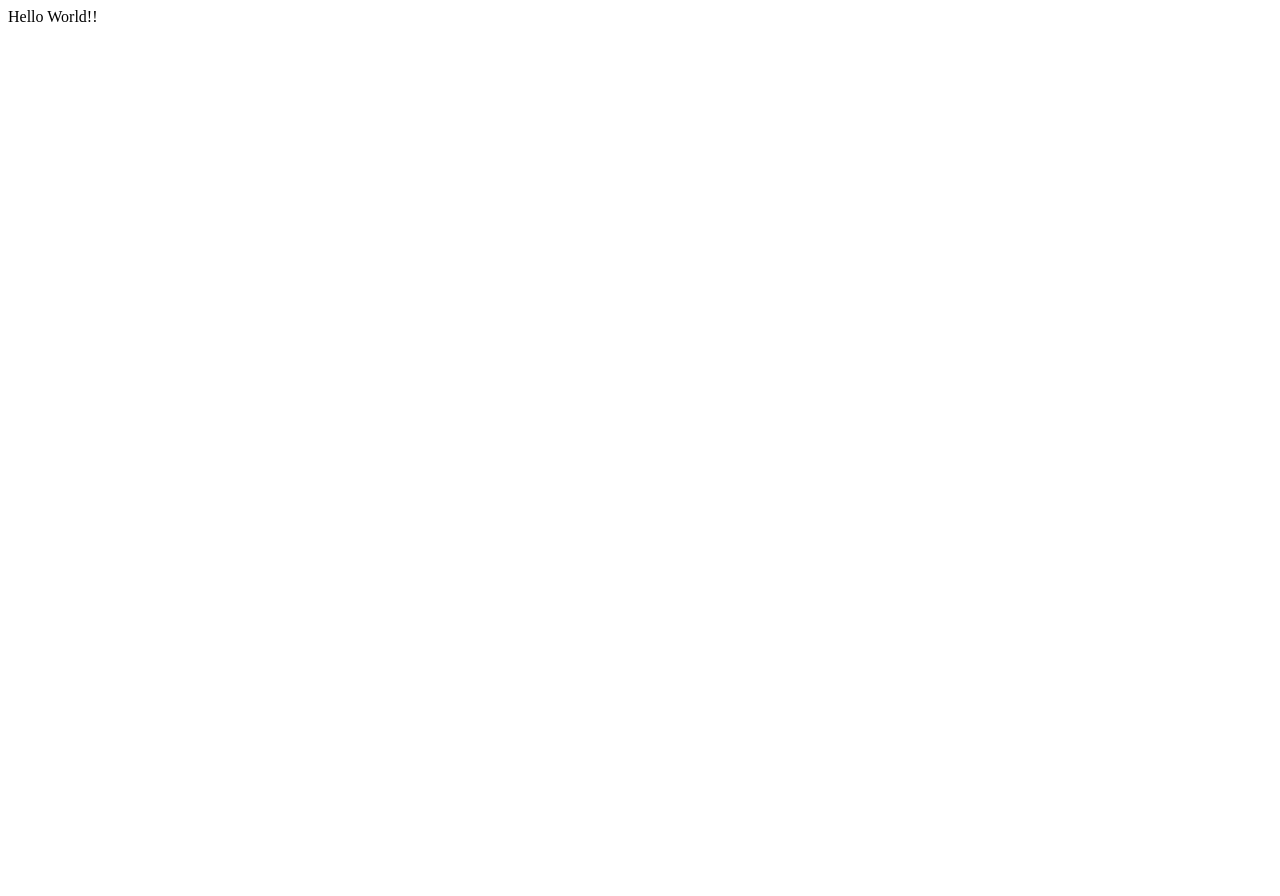
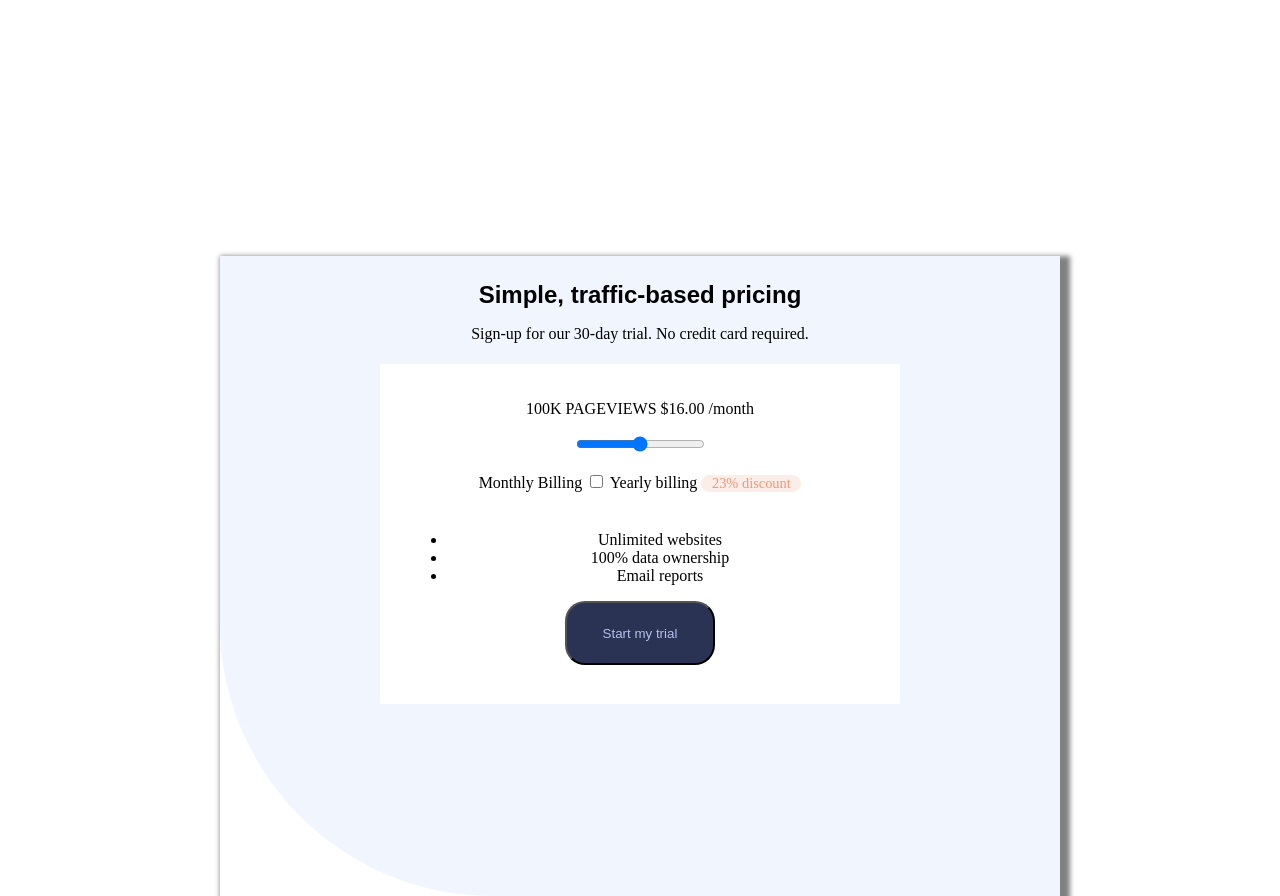
Before and after one commit to Aalok-55/pricing-component, a plain HTML site: page index.html in a window 1280 px wide. Before the commit the page ends 800 px from the top, so only its background shows below. Drawn offline with Linux system fonts and the light colour scheme.

Commit message:
2nd change

```diff
--- a/index.html
+++ b/index.html
@@ -7,6 +7,40 @@
     <title>Interactive Pricing Components</title>
   </head>
   <body>
-    Hello World!!
+    <main>
+      <header>
+        <h1>Simple, traffic-based pricing</h1>
+        <p>Sign-up for our 30-day trial. No credit card required.</p>
+      </header>
+      <section>
+        <p>
+          <span>100K PAGEVIEWS</span><span id="perMonth"> $16.00 </span
+          ><span> /month</span>
+        </p>
+        <label>
+          <input type="range" min="0" max="4" step="1" id="slider" />
+          <p class="billing">
+            <span
+              >Monthly Billing
+              <input type="checkbox" />
+              Yearly billing
+            </span>
+            <span class="discount">23% discount</span>
+          </p>
+        </label>
+        <div class="additional_info">
+          <span>
+            <ul>
+              <li>Unlimited websites</li>
+              <li>100% data ownership</li>
+              <li>Email reports</li>
+            </ul>
+          </span>
+          <span>
+            <input type="submit" value="Start my trial" />
+          </span>
+        </div>
+      </section>
+    </main>
   </body>
 </html>
--- a/styles.css
+++ b/styles.css
@@ -0,0 +1,58 @@
+body {
+  height: 200px;
+  background-color: #fffff;
+  box-sizing: border-box;
+}
+
+main {
+  padding: auto;
+  width: 800px;
+  height: 600px;
+  background-image: url("images/bg-pattern.svg");
+  background-repeat: no-repeat;
+  background-size: cover;
+  margin: 20vw auto;
+  padding: 20px;
+  text-align: center;
+  box-shadow: 5px 5px 5px 5px grey;
+}
+header {
+  padding: 5px;
+}
+h1 {
+  font-family: sans-serif;
+  font-size: 1.5rem;
+  margin: 0;
+}
+
+section {
+  height: 50%;
+  width: 60%;
+  background-color: #ffffff;
+  margin: auto;
+  text-align: center;
+  padding: 20px;
+}
+billing {
+  text-align: ;
+  justify-content: ;
+}
+.additional_info {
+  padding: 7px;
+}
+input[type="submit"] {
+  height: 5vw;
+  border-radius: 20px;
+  width: 150px;
+  background-color: rgb(43, 51, 84);
+  color: rgb(180, 191, 237);
+  cursor: pointer;
+}
+.discount {
+  display: inline-block;
+  color: rgb(241, 153, 118);
+  background-color: rgb(251, 237, 231);
+  border-radius: 50px;
+  width: 100px;
+  font-size: 0.9rem;
+}
```
